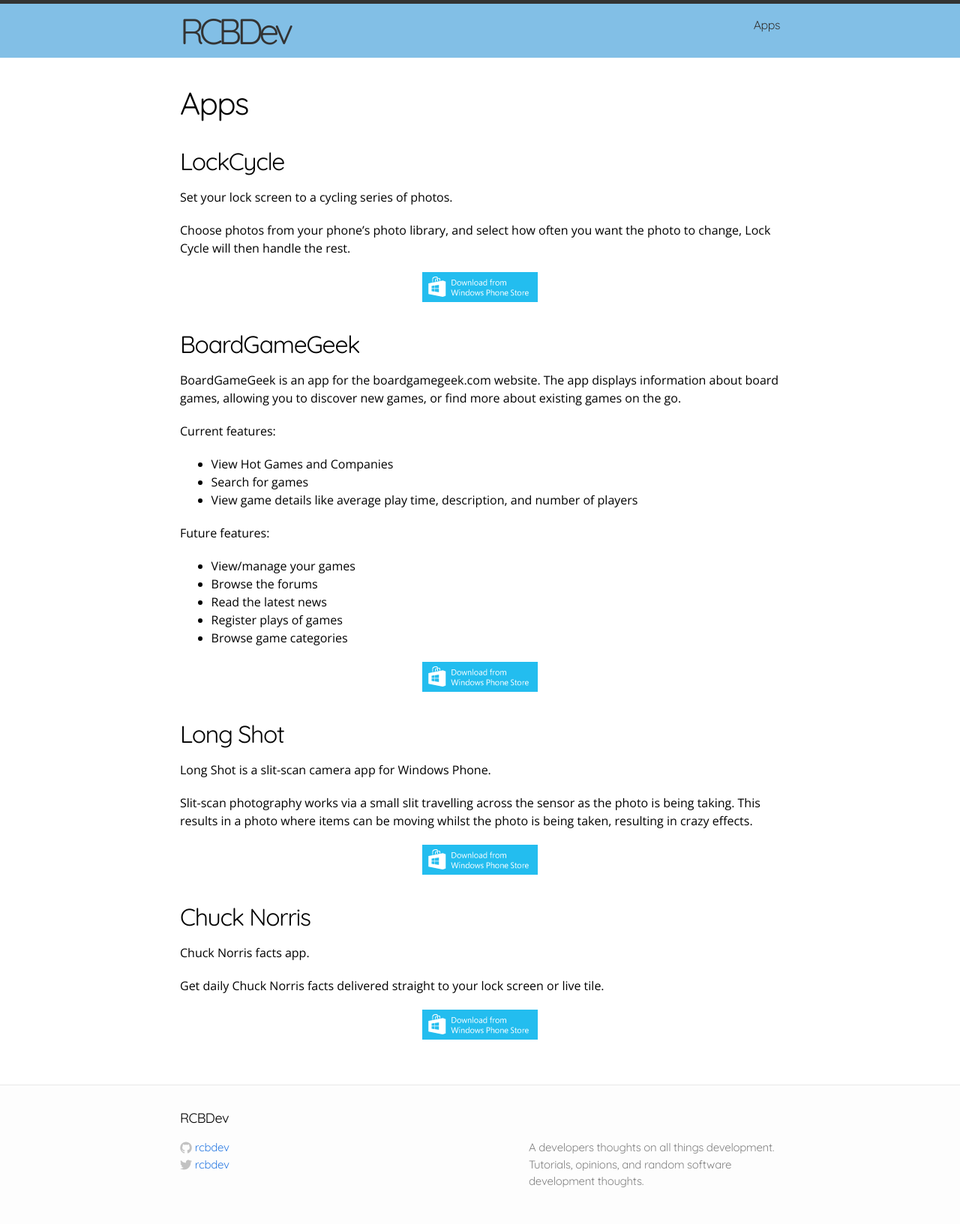
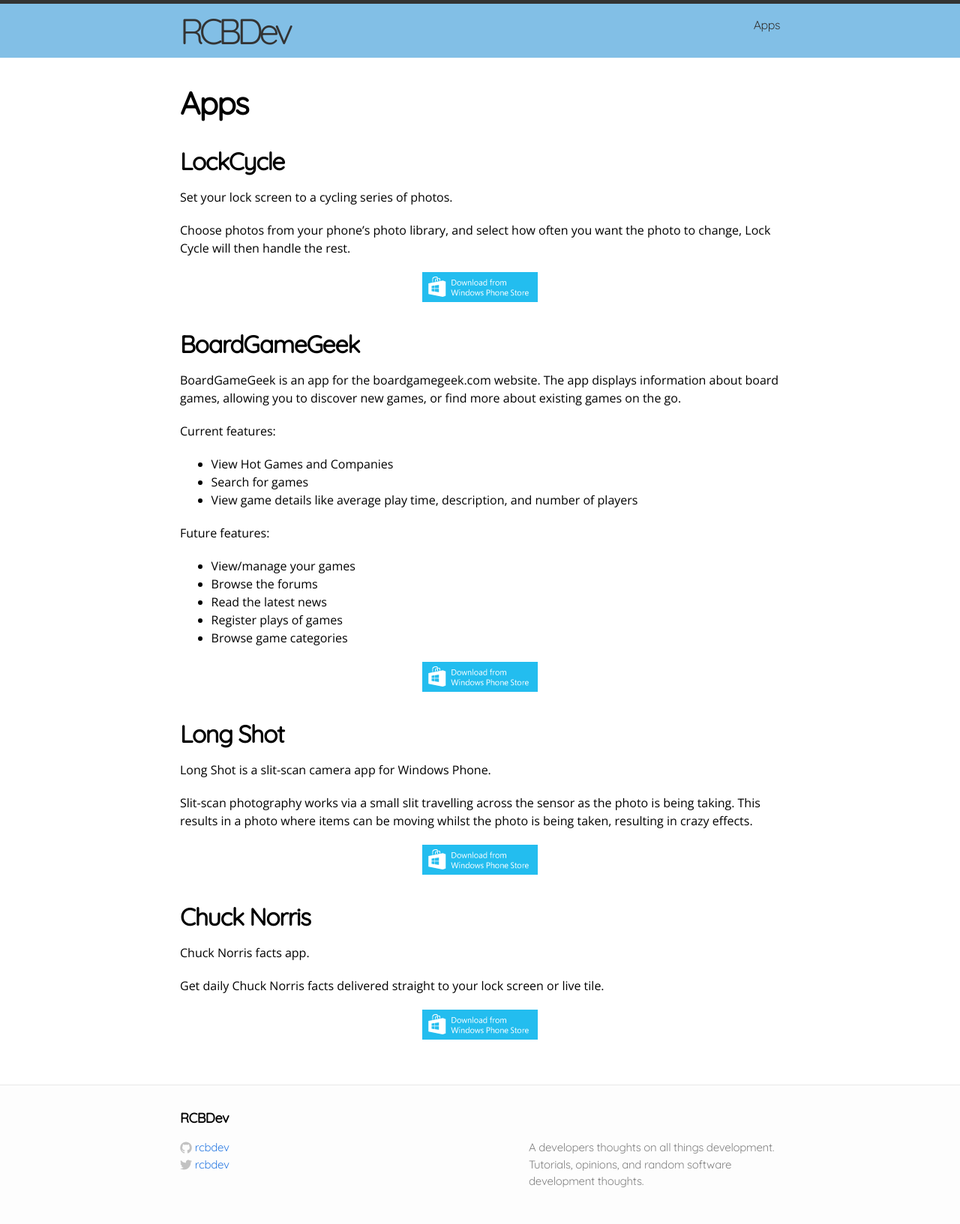
Before and after one commit to rcbdev/blog, a Jekyll site: the page built from apps.md, in a window 1280 px wide. Shown: the whole page at 75% size. Built offline with Jekyll 4.4.1, drawn with Linux system fonts in a browser that asks for light colours.

Commit message:
further font changes

```diff
--- a/css/main.css
+++ b/css/main.css
@@ -16,7 +16,7 @@
   background-color: #fdfdfd;
 }
 
-h1, h2, h3, h4, h5, h6 { font-size: 100%; font-weight: 400; font-family: 'Quicksand', Helvetica, Arial, sans-serif; }
+h1, h2, h3, h4, h5, h6 { font-size: 100%; font-family: 'Quicksand', Helvetica, Arial, sans-serif; }
 
 a         { color: #2a7ae2; text-decoration: none; }
 a:hover   { color: #000; text-decoration: underline; }
@@ -84,7 +84,6 @@
 
 .footer-heading {
   font-size: 18px;
-  font-weight: 300;
   letter-spacing: -.5px;
   margin-bottom: 15px;
 }
@@ -177,7 +176,6 @@
   font-size: 42px;
   letter-spacing: -1.75px;
   line-height: 1;
-  font-weight: 300;
 }
 
 .post-header .meta {
@@ -199,7 +197,6 @@
 .post-content h5,
 .post-content h6 {
   line-height: 1;
-  font-weight: 300;
   margin: 40px 0 20px;
 }
 
```
